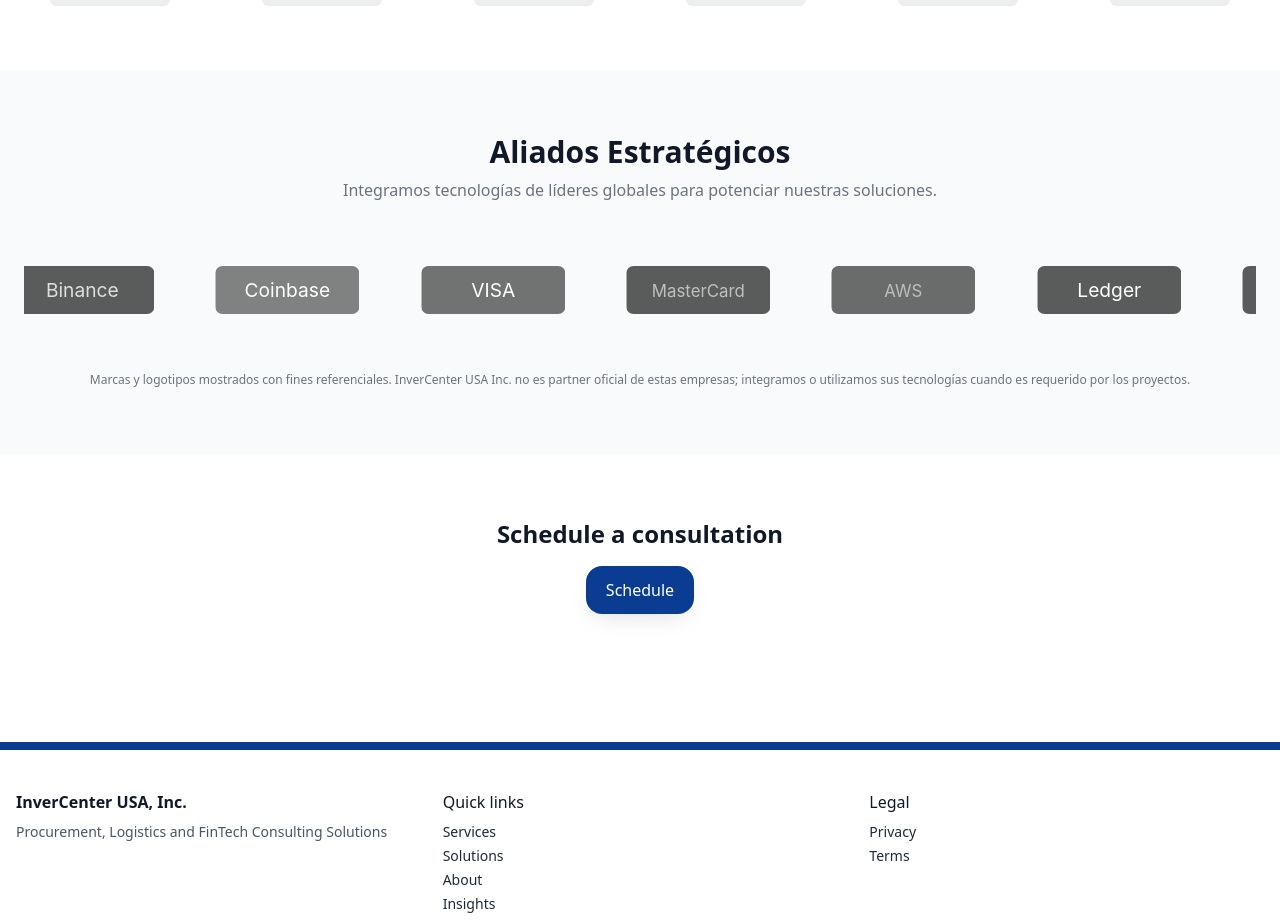
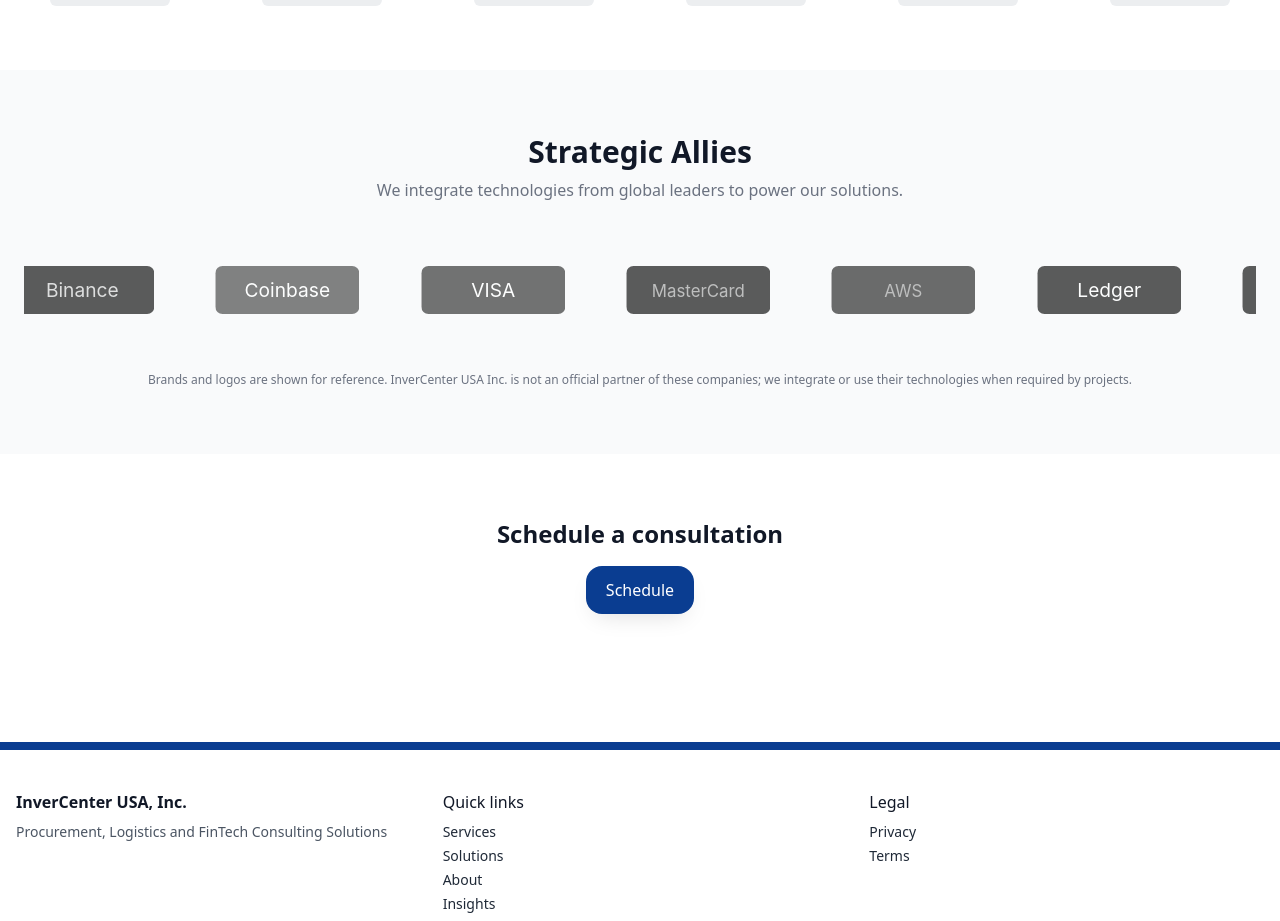
Before and after one commit to Ubeto24/invercenter-site, a React (Vite) app: page / in a window 1280 px wide. Shown: the part 2200-3121 px from the top of the page. Built offline with nearby package versions, Linux system fonts and the light colour scheme.

Commit message:
i18n(allies): localize title, subtitle and disclaimer (ES/EN)

```diff
--- a/locales/en.json
+++ b/locales/en.json
@@ -183,5 +183,10 @@
       "phone": "Phone",
       "fax": "Fax"
     }
+  },
+  "allies": {
+    "title": "Strategic Allies",
+    "subtitle": "We integrate technologies from global leaders to power our solutions.",
+    "disclaimer": "Brands and logos are shown for reference. InverCenter USA Inc. is not an official partner of these companies; we integrate or use their technologies when required by projects."
   }
 }
--- a/locales/es.json
+++ b/locales/es.json
@@ -207,5 +207,10 @@
       "phone": "Tel",
       "fax": "Fax"
     }
+  },
+  "allies": {
+    "title": "Aliados Estrategicos",
+    "subtitle": "Integramos tecnologias de lideres globales para potenciar nuestras soluciones.",
+    "disclaimer": "Marcas y logotipos mostrados con fines referenciales. InverCenter USA Inc. no es partner oficial de estas empresas; integramos o utilizamos sus tecnologias cuando es requerido por los proyectos."
   }
 }
--- a/src/components/Allies.jsx
+++ b/src/components/Allies.jsx
@@ -1,4 +1,5 @@
 import React from "react";
+import { useTranslation } from "react-i18next";
 
 const LOGOS = [
   { src: "/logos/ledger.svg", alt: "Ledger" },
@@ -10,18 +11,15 @@
 ];
 
 export default function Allies() {
+  const { t } = useTranslation();
   const STRIP = [...LOGOS, ...LOGOS];
 
   return (
     <section className="py-16 bg-gray-50">
       <div className="max-w-7xl mx-auto px-6">
         <div className="text-center mb-8">
-          <h2 className="text-2xl md:text-3xl font-bold text-gray-900">
-            Aliados Estratégicos
-          </h2>
-          <p className="mt-2 text-gray-500">
-            Integramos tecnologías de líderes globales para potenciar nuestras soluciones.
-          </p>
+          <h2 className="text-2xl md:text-3xl font-bold text-gray-900">{t('allies.title')}</h2>
+          <p className="mt-2 text-gray-500">{t('allies.subtitle')}</p>
         </div>
 
         <div className="relative overflow-hidden">
@@ -47,9 +45,7 @@
           </div>
         </div>
 
-        <p className="mt-6 text-center text-xs text-gray-500 leading-relaxed">
-          Marcas y logotipos mostrados con fines referenciales. InverCenter USA Inc. no es partner oficial de estas empresas; integramos o utilizamos sus tecnologías cuando es requerido por los proyectos.
-        </p>
+        <p className="mt-6 text-center text-xs text-gray-500 leading-relaxed">{t('allies.disclaimer')}</p>
       </div>
     </section>
   );
```
